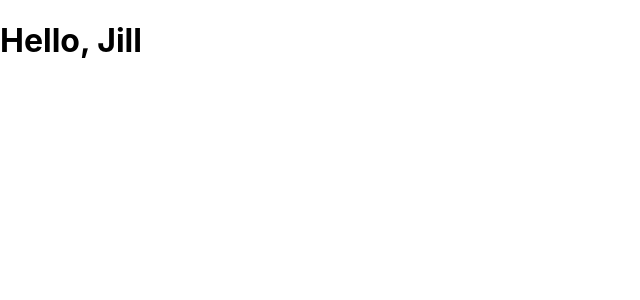
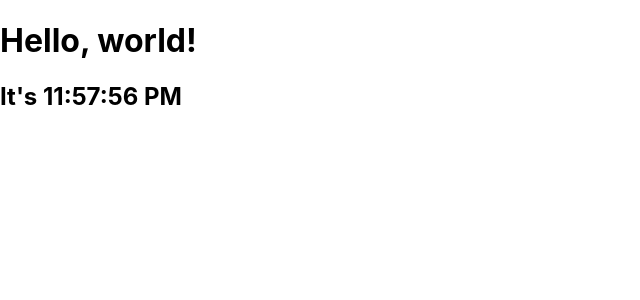
Before and after one commit to Tai-Huynh-1/web-spring23-2, a React (Create React App) app in the folder class/my-app/: page / in a window 1280 px wide. Shown: the top 300 px of the page, without its empty margins (0-640 px from the left). Built offline with nearby package versions, Linux system fonts and the light colour scheme.

Commit message:
react rendering - deriving class based component

```diff
--- a/class/my-app/src/index.js
+++ b/class/my-app/src/index.js
@@ -1,16 +1,67 @@
 import React from "react";
 import ReactDOM from "react-dom/client";
 import "./index.css";
-import App from "./App";
 import reportWebVitals from "./reportWebVitals";
+
+// virtual DOM (vDOM) and reconciliation process
+// diffing
+// re-rendering
+// snapshots
 
 const root = ReactDOM.createRoot(document.getElementById("root"));
 
-root.render(
-	<React.StrictMode>
-		<App />
-	</React.StrictMode>
-);
+class Clock extends React.Component {
+	constructor(props) {
+		super(props); // pass props into super constructor (React.Component)
+
+		// maintain state of Clock component using "this.state = {}"
+		this.state = {
+			date: new Date(), // initialize the date state with new date object
+		};
+	}
+
+	componentDidMount() {
+		// set up interval and store the timerID so we can clear it when component unmounts
+		this.timerID = setInterval(() => {
+			this.tick();
+		}, 1000);
+	}
+
+	componentWillUnmount() {
+		clearInterval(this.timerID); // clear the interval timer we set up in componentDidMount (a.k.a. cleanup)
+	}
+
+	/**
+	 * Tick should create a new date object and update our component's date state
+	 */
+	tick() {
+		// create new state object
+		// update state with "this.setState()"
+		const newState = {
+			// note this is a brand new object being created (diff memory address)
+			date: new Date(),
+		};
+		this.setState(newState);
+	}
+
+	// render method gets called when state changes
+	// React reacts to states and props changes (object reference)
+	render() {
+		return (
+			<div>
+				<h1>Hello, world!</h1>
+				<h2>It's {this.state.date.toLocaleTimeString()}</h2>
+			</div>
+		);
+	}
+}
+
+// function tick() {
+// 	// keep calling root.render() because once JSX element has been generated, it cannot be modified
+// 	root.render(<Clock />);
+// }
+
+root.render(<Clock />);
 
 // If you want to start measuring performance in your app, pass a function
 // to log results (for example: reportWebVitals(console.log))
```
Also changed, not shown: class/my-app/src/App.jsx (+1 -9 lines).
